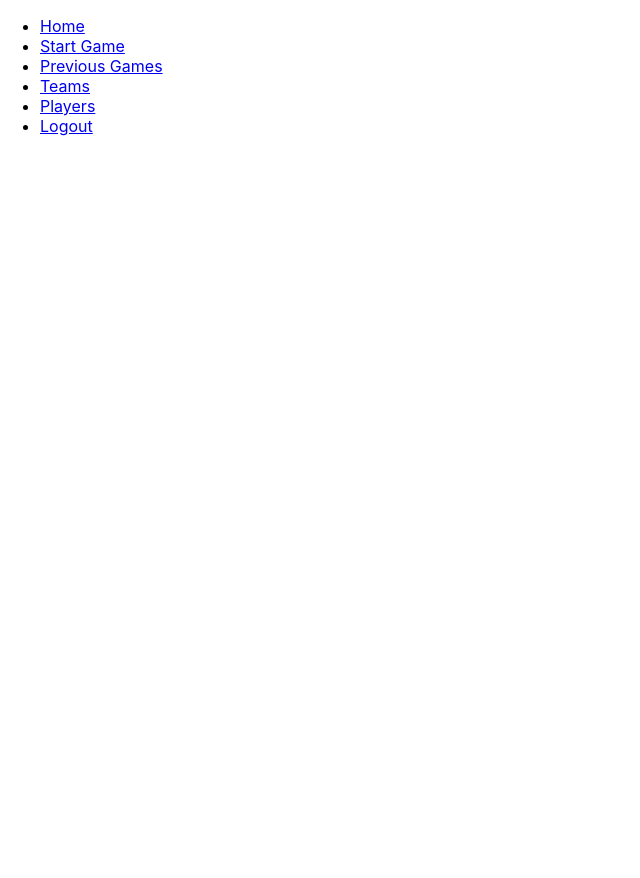
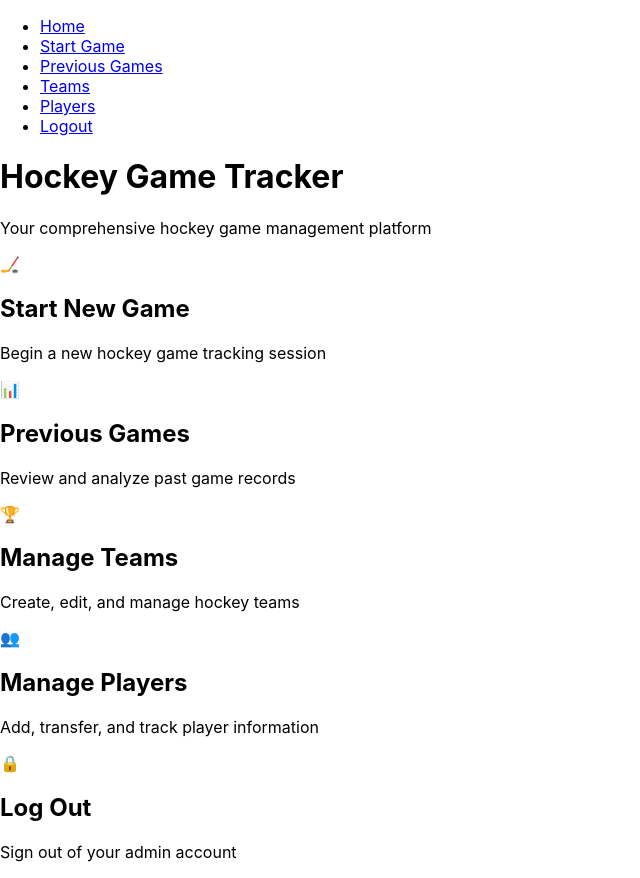
Before and after one commit to KCsongor76/HockeyStatsTs, a React (Create React App) app: page / in a window 1280 px wide. Shown: the whole page, without its empty margins (0-640 px from the left). Before the commit the page ends 800 px from the top, so only its background shows below. Built offline with nearby package versions, Linux system fonts and the light colour scheme.

Commit message:
implemented HomePage, no style

```diff
--- a/src/pages/HomePage.tsx
+++ b/src/pages/HomePage.tsx
@@ -1,15 +1,99 @@
-import React from 'react';
+import React, {useEffect, useState} from 'react';
+import {useNavigate} from 'react-router-dom';
 
-interface props {
+interface HomePageProps {
     isSignedIn: boolean | undefined;
 }
 
-const HomePage = ({isSignedIn}: props) => {
+const HomePage: React.FC<HomePageProps> = ({isSignedIn}) => {
+    const navigate = useNavigate();
 
+    const [menuItems, setMenuItems] = useState([{
+        title: 'Start New Game',
+        description: 'Begin a new hockey game tracking session',
+        icon: '🏒', // Hockey stick emoji
+        path: '/start',
+    }]);
+
+    useEffect(() => {
+        if (isSignedIn) {
+            setMenuItems([
+                {
+                    title: 'Start New Game',
+                    description: 'Begin a new hockey game tracking session',
+                    icon: '🏒',
+                    path: '/start'
+                },
+                {
+                    title: 'Previous Games',
+                    description: 'Review and analyze past game records',
+                    icon: '📊',
+                    path: '/previous_games'
+                },
+                {
+                    title: 'Manage Teams',
+                    description: 'Create, edit, and manage hockey teams',
+                    icon: '🏆',
+                    path: '/handleTeams'
+                },
+                {
+                    title: 'Manage Players',
+                    description: 'Add, transfer, and track player information',
+                    icon: '👥',
+                    path: '/handlePlayers'
+                },
+                {
+                    title: 'Log Out',
+                    description: 'Sign out of your admin account',
+                    icon: '🔒',
+                    path: "/"
+                }
+            ]);
+        } else {
+            setMenuItems([
+                {
+                    title: 'Start New Game',
+                    description: 'Begin a new hockey game tracking session',
+                    icon: '🏒',
+                    path: '/start'
+                },
+                {
+                    title: 'Previous Games',
+                    description: 'Review and analyze past game records',
+                    icon: '📊',
+                    path: '/previous_games'
+                },
+                {
+                    title: 'Admin Login',
+                    description: 'Access admin features',
+                    icon: '🔑',
+                    path: '/admin'
+                }
+            ]);
+        }
+    }, [isSignedIn]);
 
     return (
         <div>
-            {isSignedIn}
+            <header>
+                <h1>Hockey Game Tracker</h1>
+                <p>Your comprehensive hockey game management platform</p>
+            </header>
+
+            <div>
+                {menuItems.map((item, index) => (
+                    <div
+                        key={index}
+                        onClick={() => navigate(item.path)}
+                    >
+                        <div>{item.icon}</div>
+                        <div>
+                            <h2>{item.title}</h2>
+                            <p>{item.description}</p>
+                        </div>
+                    </div>
+                ))}
+            </div>
         </div>
     );
 };
```
